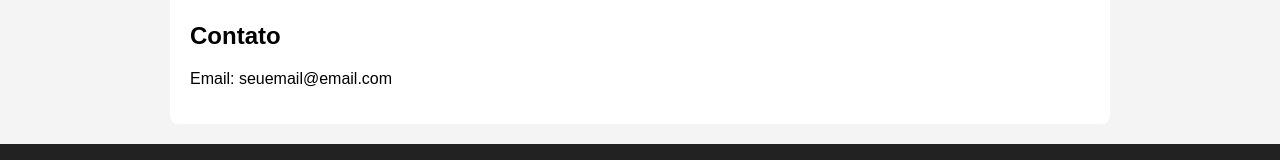
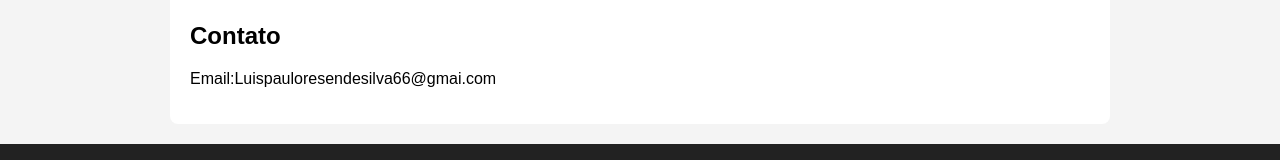
Before and after one commit to luispauloresendesilva66-ship-it/Primeiro-site, a plain HTML site: page index.html in a window 1280 px wide. Shown: the part 1399-1559 px from the top of the page. Drawn offline with Linux system fonts and the light colour scheme.

Commit message:
Update index.html

```diff
--- a/index.html
+++ b/index.html
@@ -91,7 +91,7 @@ criando projetos cada vez mais avançados.
 
 <h2>Contato</h2>
 
-<p>Email: seuemail@email.com</p>
+<p>Email:Luispauloresendesilva66@gmai.com</p>
 
 </section>
 
@@ -115,4 +115,5 @@ document.body.classList.toggle("dark");
 
 </body>
 
+
 </html>
```
